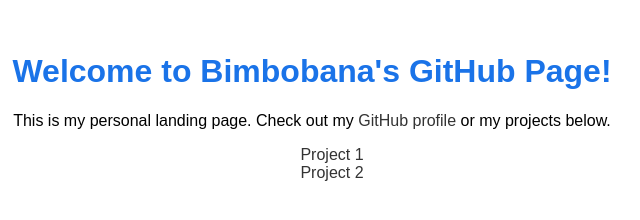
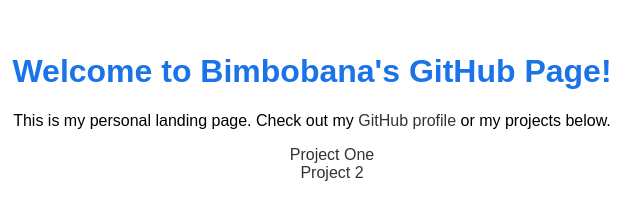
Before and after one commit to Bimbobana/Bimbobana.github.io, a plain HTML site: page index.html in a window 1280 px wide. Shown: the full height of the page, 328-968 px from the left. Drawn offline with Linux system fonts and the light colour scheme.

Commit message:
Add landing page with Project One link

```diff
--- a/index.html
+++ b/index.html
@@ -14,7 +14,7 @@
   <h1>Welcome to Bimbobana's GitHub Page!</h1>
   <p>This is my personal landing page. Check out my <a href="https://github.com/Bimbobana">GitHub profile</a> or my projects below.</p>
   <ul>
-    <li><a href="https://github.com/Bimbobana">Project 1</a></li>
+    <li><a href="project-one.html">Project One</a></li>
     <li><a href="https://github.com/Bimbobana">Project 2</a></li>
   </ul>
 </body>
```
